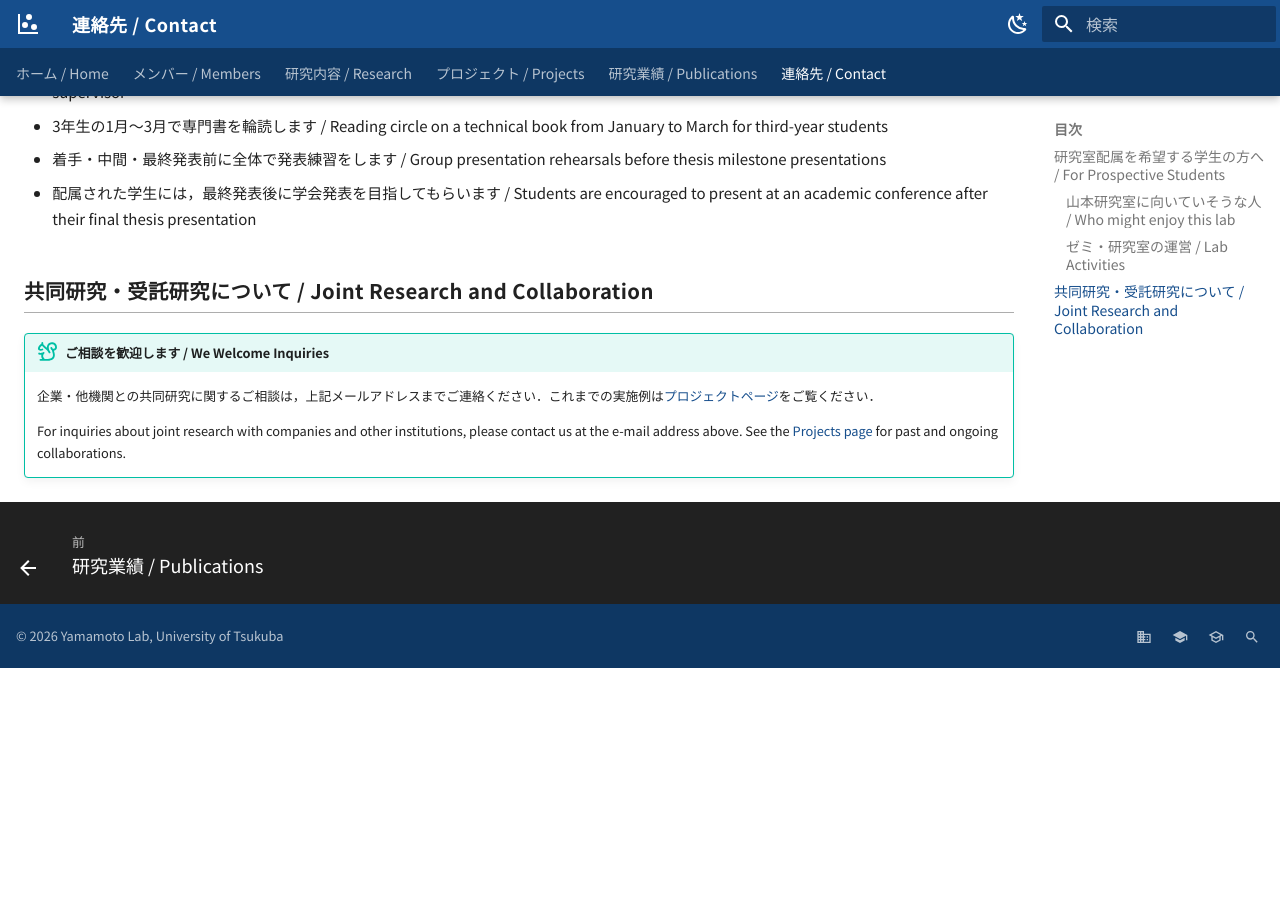
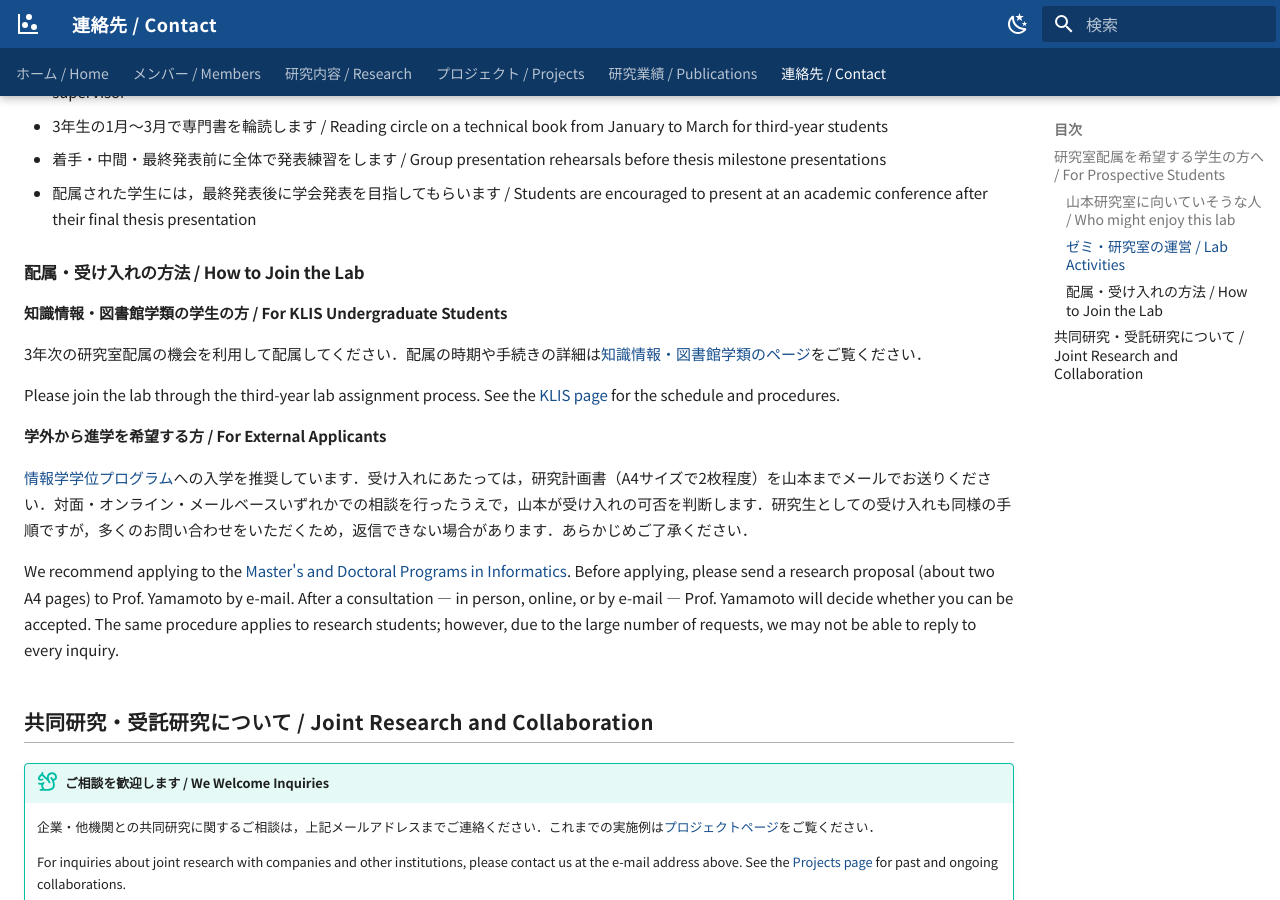
Before and after one commit to yamamotolab-tsukuba/yamamotolab-tsukuba.github.io, an MkDocs documentation site: the page built from docs/contact.md, in a window 1280 px wide and 900 px high, scrolled down 1136 px. Built offline with MkDocs 1.6.1 and Material for MkDocs 9.7.7, drawn with Linux system fonts in a browser that asks for light colours; before the commit the page ends 1804 px from its top, so only the background shows below that.

Commit message:
About usに所属の説明を追加，連絡先に配属・受け入れ方法（学類生・学外の方）を追加
Co-Authored-By: Claude Fable 5 <noreply@anthropic.com>

```diff
--- a/docs/contact.md
+++ b/docs/contact.md
@@ -35,6 +35,20 @@
 - 着手・中間・最終発表前に全体で発表練習をします / Group presentation rehearsals before thesis milestone presentations
 - 配属された学生には，最終発表後に学会発表を目指してもらいます / Students are encouraged to present at an academic conference after their final thesis presentation
 
+### 配属・受け入れの方法 / How to Join the Lab
+
+**知識情報・図書館学類の学生の方 / For KLIS Undergraduate Students**
+
+3年次の研究室配属の機会を利用して配属してください．配属の時期や手続きの詳細は[知識情報・図書館学類のページ](https://klis.tsukuba.ac.jp/current-students/thesis.html){:target="_blank"}をご覧ください．
+
+Please join the lab through the third-year lab assignment process. See the [KLIS page](https://klis.tsukuba.ac.jp/current-students/thesis.html){:target="_blank"} for the schedule and procedures.
+
+**学外から進学を希望する方 / For External Applicants**
+
+[情報学学位プログラム](https://informatics.tsukuba.ac.jp/admission-information/){:target="_blank"}への入学を推奨しています．受け入れにあたっては，研究計画書（A4サイズで2枚程度）を山本までメールでお送りください．対面・オンライン・メールベースいずれかでの相談を行ったうえで，山本が受け入れの可否を判断します．研究生としての受け入れも同様の手順ですが，多くのお問い合わせをいただくため，返信できない場合があります．あらかじめご了承ください．
+
+We recommend applying to the [Master's and Doctoral Programs in Informatics](https://informatics.tsukuba.ac.jp/admission-information/){:target="_blank"}. Before applying, please send a research proposal (about two A4 pages) to Prof. Yamamoto by e-mail. After a consultation — in person, online, or by e-mail — Prof. Yamamoto will decide whether you can be accepted. The same procedure applies to research students; however, due to the large number of requests, we may not be able to reply to every inquiry.
+
 ## 共同研究・受託研究について / Joint Research and Collaboration
 
 !!! tip "ご相談を歓迎します / We Welcome Inquiries"
```
Also changed, not shown: docs/index.md (+4 -0 lines).
